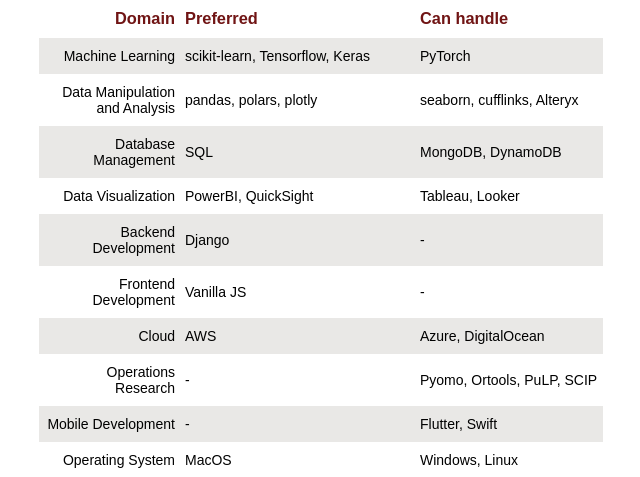
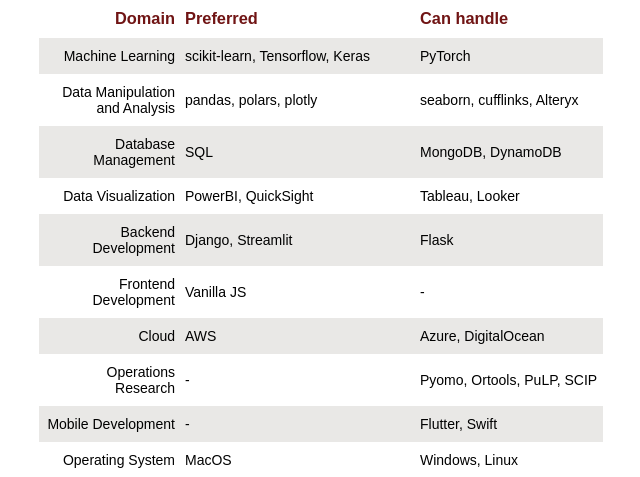
Before and after one commit to mpospirit/cgcom, a Django app: template core/templates/techstack.html in a window 1280 px wide. Shown: the part 151-628 px from the top of the page, without its empty margins (319-959 px from the left). Run offline with Django 4.2, Linux system fonts and the light colour scheme; the template is opened without the code that fills it, so the values that code supplies are empty; some libraries are stand-ins or nearby versions.

Commit message:
Tech Stack backend additions

```diff
--- a/core/templates/mobile/techstack.html
+++ b/core/templates/mobile/techstack.html
@@ -81,8 +81,8 @@
                   </tr>
                   <tr>
                     <td class="tg-t6mk">Backend Development</td>
-                    <td class="tg-i6kb">Django</td>
-                    <td class="tg-i6kb">-</td>
+                    <td class="tg-i6kb">Django, Streamlit</td>
+                    <td class="tg-i6kb">Flask</td>
                   </tr>
                   <tr>
                     <td class="tg-lqy6">Frontend Development</td>
--- a/core/templates/techstack.html
+++ b/core/templates/techstack.html
@@ -70,8 +70,8 @@
                   </tr>
                   <tr>
                     <td class="tg-t6mk">Backend Development</td>
-                    <td class="tg-i6kb">Django</td>
-                    <td class="tg-i6kb">-</td>
+                    <td class="tg-i6kb">Django, Streamlit</td>
+                    <td class="tg-i6kb">Flask</td>
                   </tr>
                   <tr>
                     <td class="tg-lqy6">Frontend Development</td>
```
